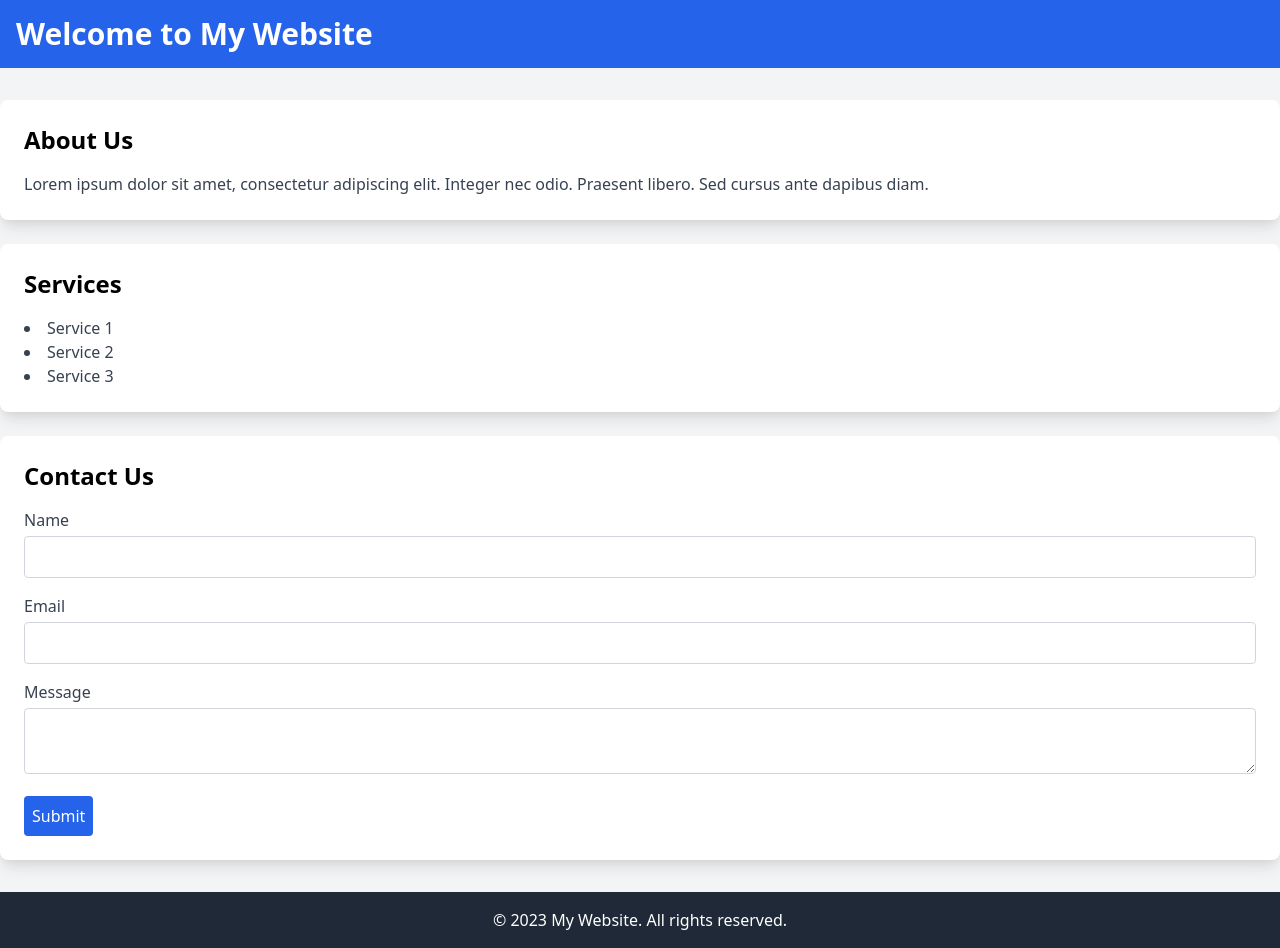
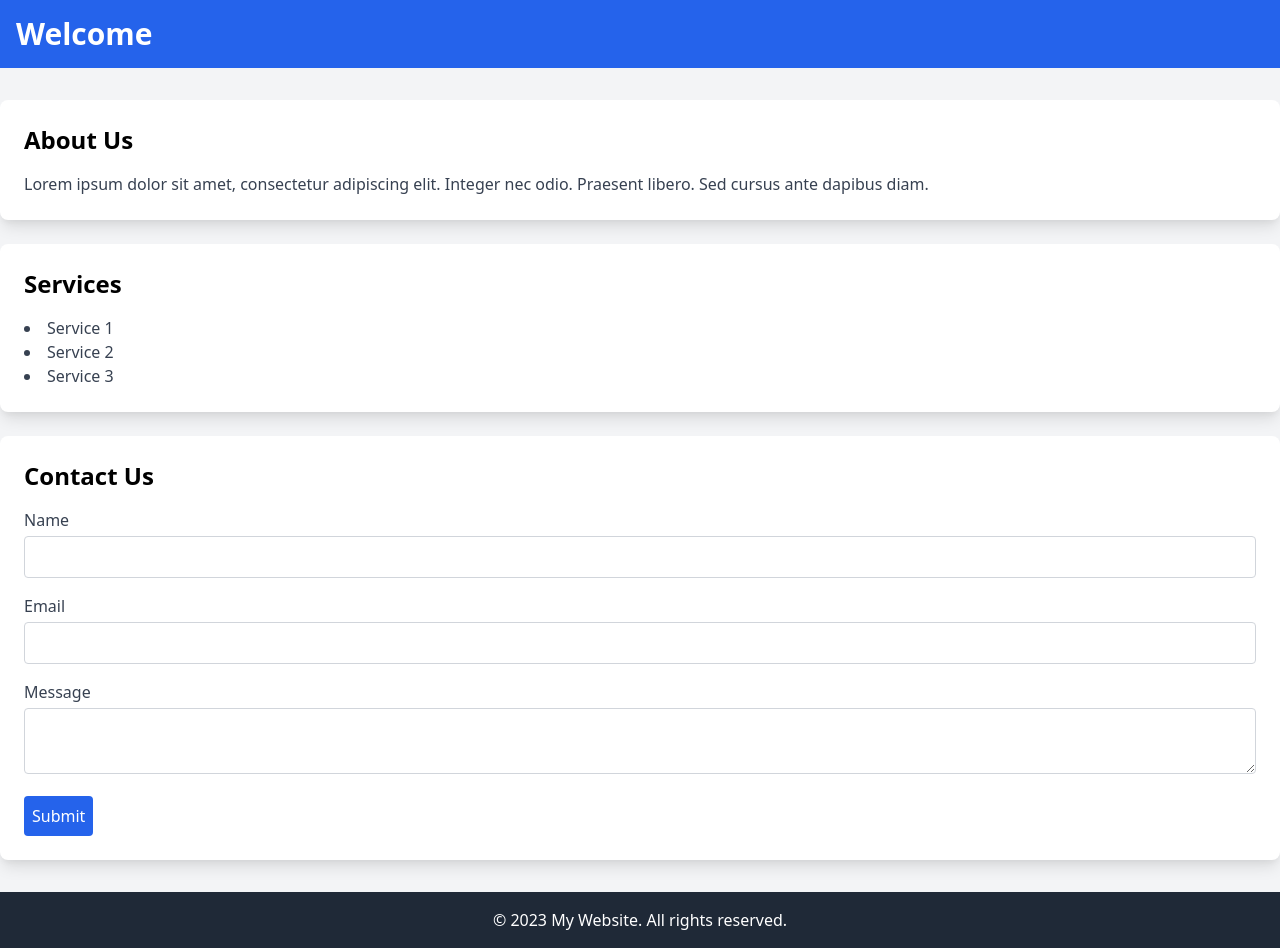
Before and after one commit to Emberate/fictional-adventure, a plain HTML site: page index.html in a window 1280 px wide. Drawn offline with nearby package versions, Linux system fonts and the light colour scheme.

```diff
--- a/index.html
+++ b/index.html
@@ -9,7 +9,7 @@
 <body class="bg-gray-100"></body>
     <header class="bg-blue-600 text-white p-4">
         <div class="container mx-auto">
-            <h1 class="text-3xl font-bold">Welcome to My Website</h1>
+            <h1 class="text-3xl font-bold">Welcome</h1>
         </div>
     </header>
     <main class="container mx-auto mt-8">
```
